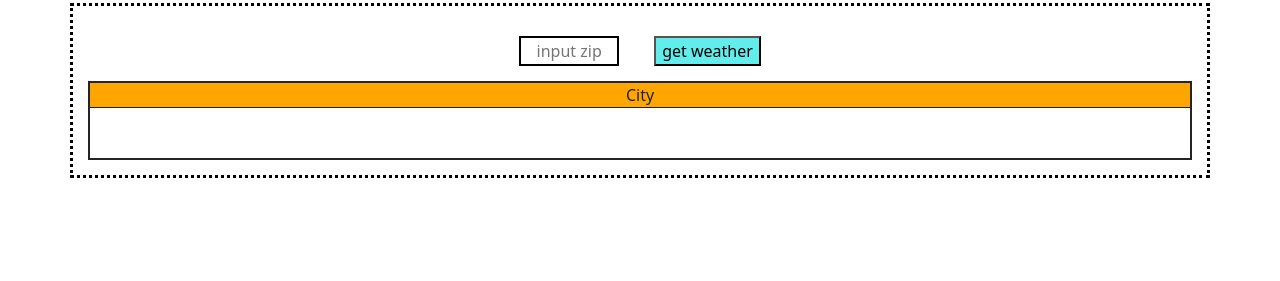
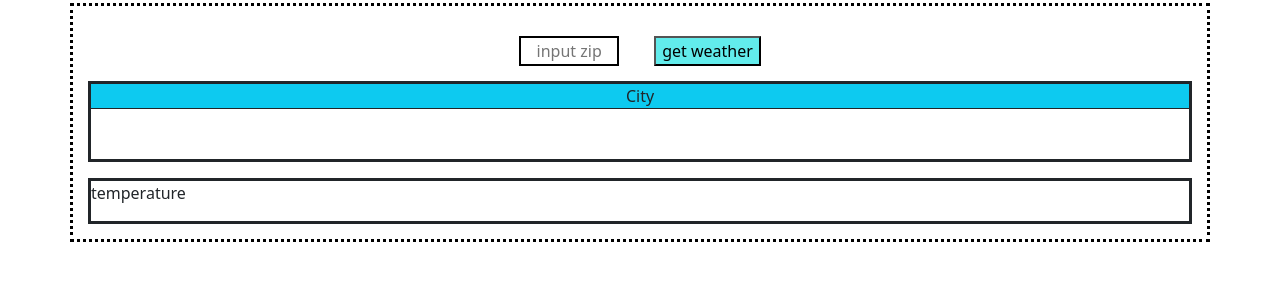
Before and after one commit to DylanWDev/weather-app, a plain HTML site: page sandbox.html in a window 1280 px wide. Shown: the part 53-334 px from the top of the page. Drawn offline with nearby package versions, Linux system fonts and the light colour scheme; no server answers.

Commit message:
added basic temp things

```diff
--- a/css/style.css
+++ b/css/style.css
@@ -1,16 +1,7 @@
-h1 {
-  display: flex;
-  justify-content: center;
-}
 
 .container {
   padding: 15px;
   border: dotted 3px black;
-}
-
-#topDiv {
-  display: flex;
-  justify-content: center;
 }
 
 #testBtn, #input {
@@ -33,19 +24,6 @@ h1 {
   border: solid 2px;
 }
 
-#city, #cityName {
-  display: flex;
-  justify-content: center;
-  align-items: center;
-  margin-bottom: 0;
-}
-
-#city {
-
-  border-bottom: solid 1px;
-  background: orange;
-}
-
 #cityName {
   height: 50px;
 }
--- a/js/sandbox.js
+++ b/js/sandbox.js
@@ -8,32 +8,44 @@ const apiKey = "9a522097e4ef3c0ac50fa6944a8b3d33"
 
 
 //* runs the api
-async function test_axios(){
-    const api_url = `https://api.openweathermap.org/data/2.5/weather?zip=${zipCode},us&appid=${apiKey}`;
-    const result = await axios.get(api_url);
-    console.log(result.data.name);
-    if (result) fillCity(result.data.name)
+async function test_axios() {
+    try {
+        const api_url = `https://api.openweathermap.org/data/2.5/weather?zip=${zipCode},us&appid=${apiKey}`;
+        const result = await axios.get(api_url);
+        console.log(result.data.main.temp)
+        console.log(result.data.name);
+        if (result) {
+            fillCity(result.data.name);
+        }
+    } catch (error) {
+        alert("zip code not found", error);
+        // You can display an error message to the user here if needed
+    }
 }
 //* runs the api
+
+
+
+//* top of the page
 let h1 = document.createElement("h1")
 h1.innerHTML = "Weather App"
 document.body.appendChild(h1)
+h1.classList = "d-flex justify-content-center"
+//* top of the page
+
+
 
 //* container class div
 let container = document.createElement("div")
 document.body.appendChild(container)
 container.id = "container"
 container.className = "container"
+//* container class div
 
 let topDiv = document.createElement("div")
 container.appendChild(topDiv)
 topDiv.id = "topDiv"
-//* container class div
-
-//* top of the page
-
-
-//* top of the page
+topDiv.classList = "d-flex justify-content-center"
 
 
 
@@ -72,15 +84,18 @@ infoDiv.id = "infoDiv"
 let cityDiv = document.createElement("div")
 infoDiv.appendChild(cityDiv)
 cityDiv.id = "cityDiv"
+cityDiv.classList = "d-block border border-dark border-3"
 
 let city = document.createElement("p")
 city.innerText = "City"
 cityDiv.appendChild(city)
 city.id = "city"
+city.classList = "d-flex justify-content-center mb-0 border-bottom border-dark bg-info"
 
 let cityName = document.createElement("p")
 cityDiv.appendChild(cityName)
 cityName.id = "cityName"
+cityName.classList = "d-flex justify-content-center mb-0 align-items-center"
 //* city area
 
 
@@ -88,6 +103,20 @@ function fillCity(city){
     cityName.innerText = city
 }
 
+
+//* temperature area
+let tempDiv = document.createElement("div");
+infoDiv.appendChild(tempDiv);
+tempDiv.id = "tempDiv";
+tempDiv.classList = "d-block border border-dark border-3 mt-3";
+
+let tempMain = document.createElement("p");
+tempMain.innerHTML = "temperature";
+tempDiv.appendChild(tempMain);
+
+let tempName = document.createElement("p");
+tempDiv.appendChild(tempName);
+//* temperature area
 
 
 
```
